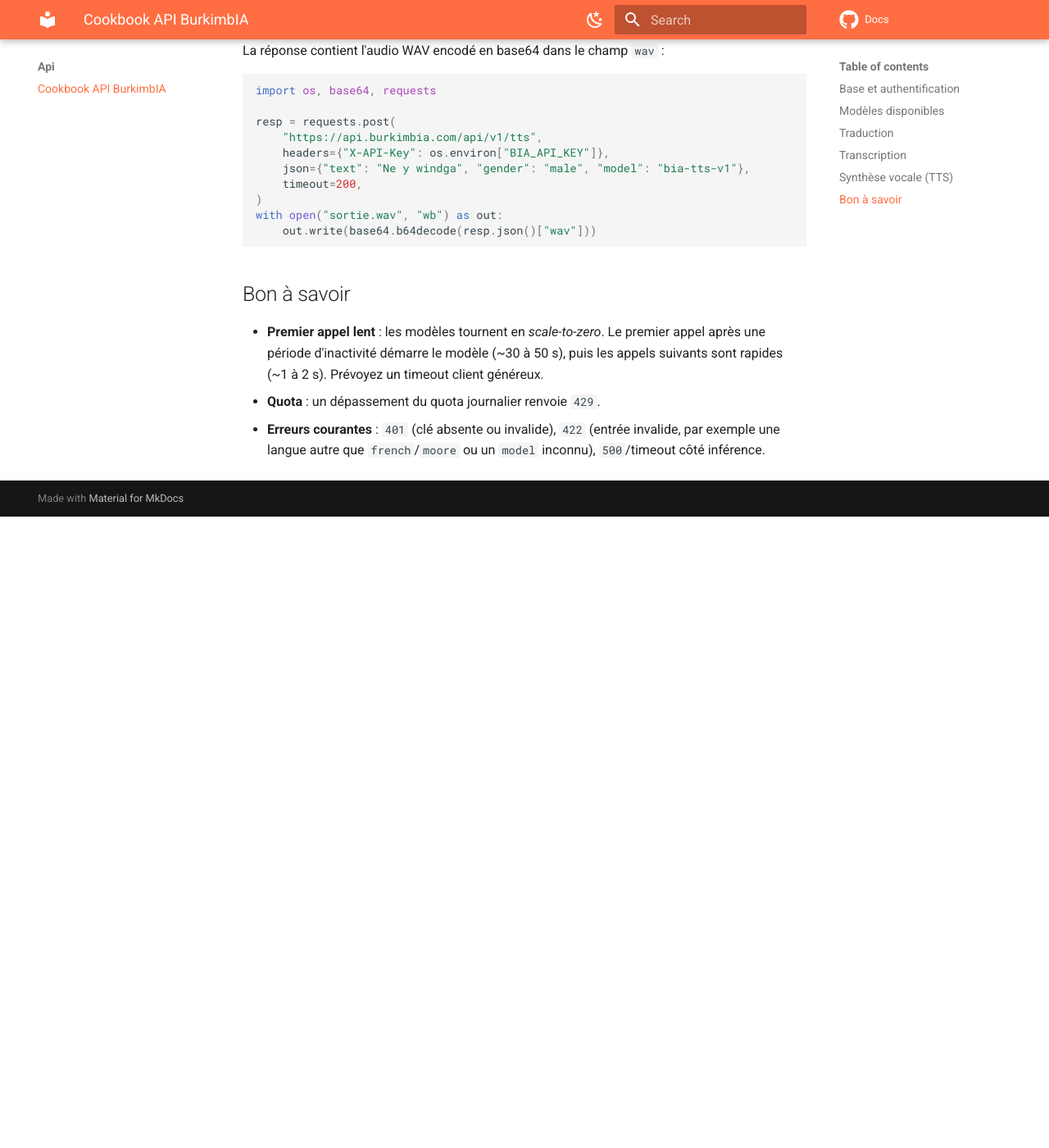
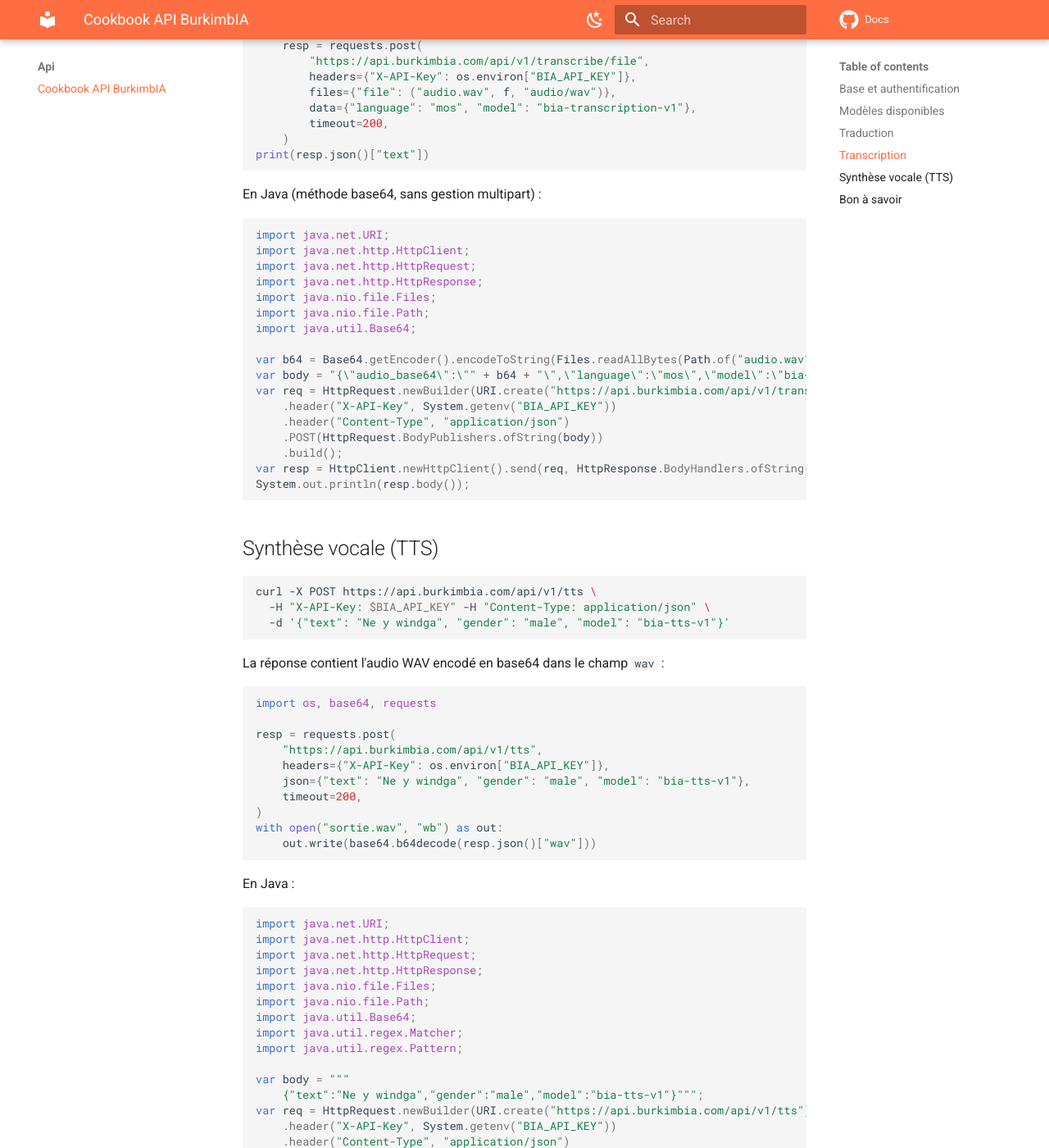
Before and after one commit to BurkimbIA/docs, an MkDocs documentation site: the page built from docs/api/cookbook.md, in a window 1280 px wide and 1400 px high, scrolled down 2936 px. Shown: the whole window at 82% size. Built offline with MkDocs 1.6.1 and Material for MkDocs 9.7.7, drawn with Linux system fonts in a browser that asks for light colours; comment, search, counter and statistics services are not loaded; before the commit the page ends 3566 px from its top, so only the background shows below that; some of the changed text lies outside the part shown.

Commit message:
docs(api): add Java (java.net.http) examples to the cookbook
Java snippets alongside curl & Python for translate, transcribe (base64) and tts.

````diff
--- a/docs/api/cookbook.md
+++ b/docs/api/cookbook.md
@@ -64,6 +64,25 @@ resp = requests.post(
 print(resp.json()["output"])
 ```
 
+En Java (`java.net.http`, JDK 17+) :
+
+```java
+import java.net.URI;
+import java.net.http.HttpClient;
+import java.net.http.HttpRequest;
+import java.net.http.HttpResponse;
+
+var body = """
+    {"text":"Bonjour, comment vas-tu ?","src_lang":"french","tgt_lang":"moore","model":"bia-translation-v1"}""";
+var req = HttpRequest.newBuilder(URI.create("https://api.burkimbia.com/api/v1/translate"))
+    .header("X-API-Key", System.getenv("BIA_API_KEY"))
+    .header("Content-Type", "application/json")
+    .POST(HttpRequest.BodyPublishers.ofString(body))
+    .build();
+var resp = HttpClient.newHttpClient().send(req, HttpResponse.BodyHandlers.ofString());
+System.out.println(resp.body());
+```
+
 !!! tip "Traduire une liste"
     `text` accepte aussi une liste (max 20 éléments, 256 caractères chacun) ;
     la réponse garde le même type (liste → liste).
@@ -120,6 +139,28 @@ with open("audio.wav", "rb") as f:
 print(resp.json()["text"])
 ```
 
+En Java (méthode base64, sans gestion multipart) :
+
+```java
+import java.net.URI;
+import java.net.http.HttpClient;
+import java.net.http.HttpRequest;
+import java.net.http.HttpResponse;
+import java.nio.file.Files;
+import java.nio.file.Path;
+import java.util.Base64;
+
+var b64 = Base64.getEncoder().encodeToString(Files.readAllBytes(Path.of("audio.wav")));
+var body = "{\"audio_base64\":\"" + b64 + "\",\"language\":\"mos\",\"model\":\"bia-transcription-v1\"}";
+var req = HttpRequest.newBuilder(URI.create("https://api.burkimbia.com/api/v1/transcribe"))
+    .header("X-API-Key", System.getenv("BIA_API_KEY"))
+    .header("Content-Type", "application/json")
+    .POST(HttpRequest.BodyPublishers.ofString(body))
+    .build();
+var resp = HttpClient.newHttpClient().send(req, HttpResponse.BodyHandlers.ofString());
+System.out.println(resp.body());
+```
+
 ## Synthèse vocale (TTS)
 
 ```bash
@@ -143,6 +184,34 @@ with open("sortie.wav", "wb") as out:
     out.write(base64.b64decode(resp.json()["wav"]))
 ```
 
+En Java :
+
+```java
+import java.net.URI;
+import java.net.http.HttpClient;
+import java.net.http.HttpRequest;
+import java.net.http.HttpResponse;
+import java.nio.file.Files;
+import java.nio.file.Path;
+import java.util.Base64;
+import java.util.regex.Matcher;
+import java.util.regex.Pattern;
+
+var body = """
+    {"text":"Ne y windga","gender":"male","model":"bia-tts-v1"}""";
+var req = HttpRequest.newBuilder(URI.create("https://api.burkimbia.com/api/v1/tts"))
+    .header("X-API-Key", System.getenv("BIA_API_KEY"))
+    .header("Content-Type", "application/json")
+    .POST(HttpRequest.BodyPublishers.ofString(body))
+    .build();
+var resp = HttpClient.newHttpClient().send(req, HttpResponse.BodyHandlers.ofString());
+// Extraire le champ "wav" (en production, préférez un parseur JSON comme Jackson)
+Matcher m = Pattern.compile("\"wav\"\\s*:\\s*\"([^\"]+)\"").matcher(resp.body());
+if (m.find()) {
+    Files.write(Path.of("sortie.wav"), Base64.getDecoder().decode(m.group(1)));
+}
+```
+
 ## Bon à savoir
 
 - **Premier appel lent** : les modèles tournent en *scale-to-zero*. Le premier
````
